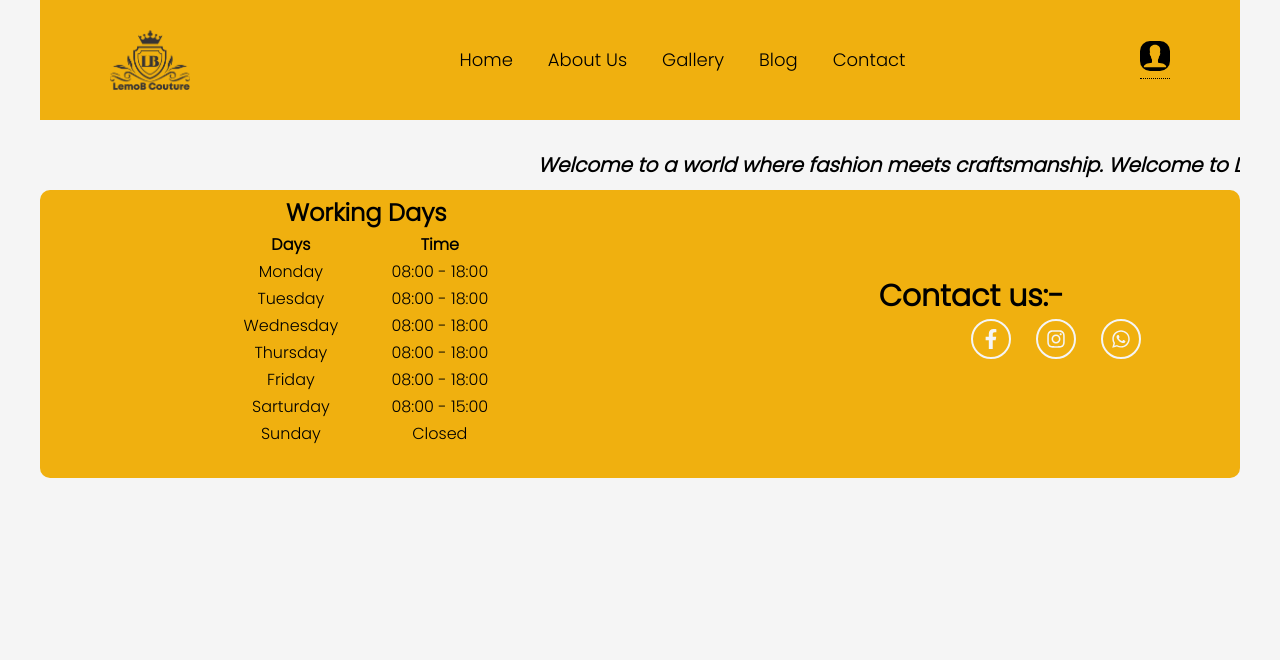
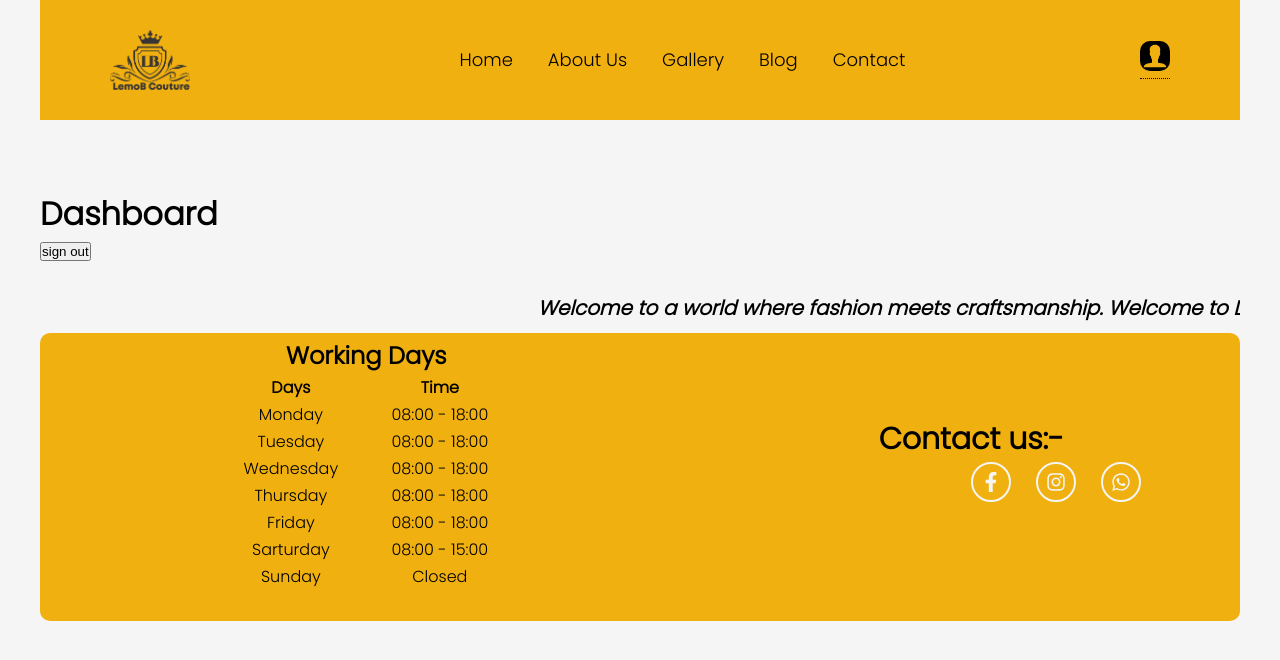
Before and after one commit to sirGentlejack/lemoB-couture-demo-landing-page, a React (Create React App) app: page /dashboard in a window 1280 px wide. Shown: the top 660 px of the page. Built offline with nearby package versions, Linux system fonts and the light colour scheme.

Commit message:
Update sign out functionality and add a sign out button to the navbar.

```diff
--- a/src/App.js
+++ b/src/App.js
@@ -25,7 +25,7 @@ function App() {
           <Route path="/blog" element={<Blog />} />
           <Route path="/contact" element={<Contact />} />
           <Route path="/signin" element={<Signin />} />
-          <Route path="/dashboard" component={<Dashboard />} />
+          <Route path="/dashboard" element={<Dashboard />} />
           <Route path="*" element={<Navigate to="/dashboard" />} />
           <Route path="/successful" element={< Successful />} />
           <Route path="*" element={<Navigate to="/successful" />} />
--- a/src/Components/Navbar.js
+++ b/src/Components/Navbar.js
@@ -80,6 +80,11 @@ export default function Navbar() {
             <IoIosPerson className="signin-icon" />
             </Link><span className="tooltiptext">Login / Register</span>
           </div>
+          {/* <div>
+            <button>
+              <Link to="/signout">Sign out</Link>
+            </button>
+          </div> */}
       </div>
     </>
   );
--- a/src/Pages/Dashboard.js
+++ b/src/Pages/Dashboard.js
@@ -1,9 +1,32 @@
 import React from "react";
+// import { Link } from "react-router-dom";
+import { getAuth, signOut } from "firebase/auth";
+import { useNavigate } from "react-router-dom";
 
 export default function Dashboard() {
+    const auth = getAuth();
+
+    const navigate = useNavigate();
+
+const handleClick = () =>{
+    signOut(auth).then(() => {
+      // Sign-out successful.
+        navigate("/signin");
+    }).catch((error) => {
+      // An error happened.
+    });
+};
+
     return (
         <div className="page dashboard">
         <h1>Dashboard</h1>
+
+        <div>
+            <button onClick={handleClick}>
+              {/* <Link to="/signout">Sign out</Link> */}
+              sign out
+            </button>
+          </div>
         </div>
     );
 }
```
